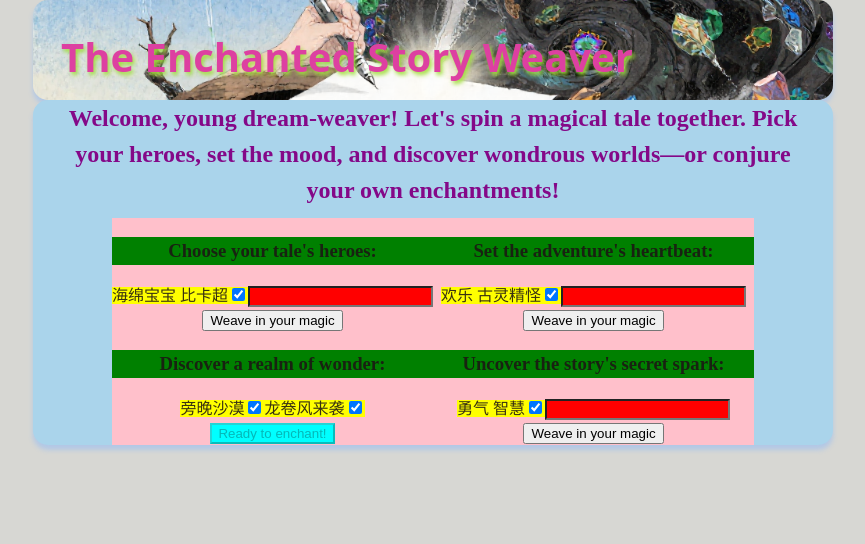
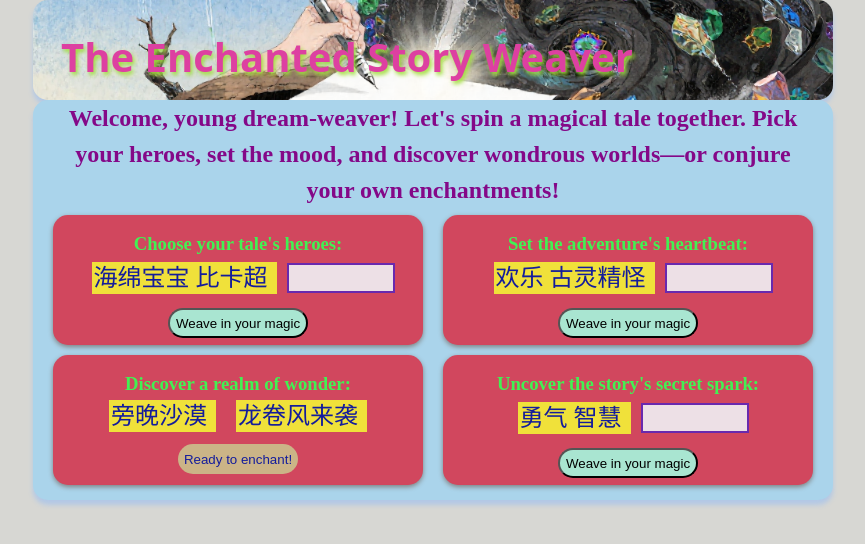
Before and after one commit to nekobuff69/bed-time-story-generator, a React (Vite) app: page / in a window 1280 px wide. Shown: the top 544 px of the page, without its empty margins (207-1072 px from the left). Built offline with nearby package versions, Linux system fonts and the light colour scheme; a web font is replaced by a local one.

Commit message:
feat(ui): enhance settings component styling
Add height, padding, and color properties to improve the visual layout and appearance of settings forms and items.

```diff
--- a/src/components/AllSettings.css
+++ b/src/components/AllSettings.css
@@ -1,6 +1,7 @@
 #settings-form {
 	background: rgb(170, 212, 235);
 	width: 100%;
+	height: 400px;
 	display: flex;
 	flex-direction: column;
 	align-items: center;
@@ -18,9 +19,15 @@
 	inline-size: 2px;
 	width: 95%;
 	color: rgb(132, 8, 136);
+	height: 100px;
 }
 
 .settings-container {
 	display: grid;
 	grid-template-columns: 1fr 1fr;
+	gap: 10px 20px;
+	width: 100%;
+	height: max-content;
+	padding: 5px 20px;
+	box-sizing: border-box;
 }
--- a/src/components/SettingItem.css
+++ b/src/components/SettingItem.css
@@ -1,31 +1,62 @@
 .one-setting-container {
-	background-color: pink;
+	background-color: rgb(209, 71, 94);
+	height: 130px;
+	border-radius: var(--global-border-radius);
+	box-shadow: 0 2px 5px grey;
+	padding: 15px;
+	box-sizing: border-box;
+	justify-content: center;
 }
 
 .description {
-	background-color: green;
+	color: rgb(66, 241, 83);
+	width: 100%;
+	text-align: center;
+	padding: 0;
+	margin: 0;
 }
 
 label {
-	background-color: yellow;
+	background-color: rgb(240, 225, 58);
+	margin: 10px 10px;
+	font-size: 1.5rem;
+	padding: 3px 2px;
+	box-sizing: content-box;
+	width: max-content;
+	color: rgb(19, 28, 156);
+	height: 20px;
 }
 
 .check-box {
-	background-color: green;
-	/* visibility: visible; */
+	appearance: none;
 }
 
 .custom-input {
-	background-color: red;
+	background-color: rgb(237, 224, 230);
+	accent-color: green;
+	border: 2px solid rgb(105, 41, 174);
+	height: 20px;
+	min-width: 80px;
+	max-width: 100px;
+	font-size: 1.5rem;
+	padding: 3px 2px;
+	box-sizing: content-box;
+	margin: 5px 0;
 }
 
 button {
 	font-family: var(--global-font-family);
+	border-radius: var(--global-border-radius);
+	width: fit-content;
+	height: 30px;
+	margin-top: 10px;
+	background-color: rgb(169, 229, 209);
 }
 
 button:disabled {
-	/* font-family: "Courier New", Courier, monospace; */
-	background-color: cyan;
+	color: rgb(19, 28, 156);
+	background-color: rgb(203, 180, 135);
+	border: 0;
 }
 
 button:hover {
```
